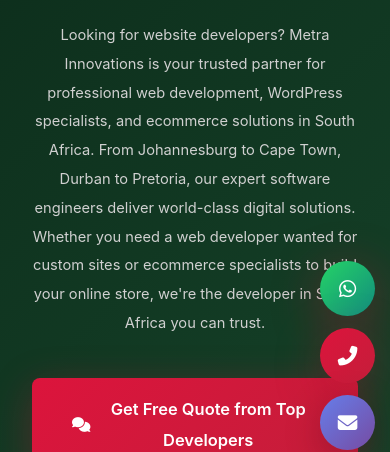
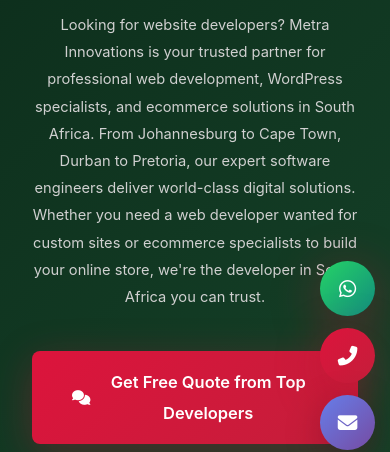
Before and after one commit to ThandoHlomuka/metra-innovations, a plain HTML site: page index.html in a window 390 px wide. Shown: the part 379-831 px from the top of the page. Drawn offline with Linux system fonts and the light colour scheme; a web font is replaced by a local one.

```diff
--- a/index.html
+++ b/index.html
@@ -91,7 +91,7 @@
     <style>
         *,*::before,*::after{box-sizing:border-box}
         html{-webkit-text-size-adjust:100%;-ms-text-size-adjust:100%;scroll-behavior:smooth;scroll-padding-top:80px}
-        body{margin:0;font-family:'Inter',-apple-system,BlinkMacSystemFont,'Segoe UI',Roboto,sans-serif;background:#0a2918;color:#e0e0e0;line-height:1.7;overflow-x:hidden;font-size-adjust:0.5}
+        body{margin:0;font-family:'Inter',-apple-system,BlinkMacSystemFont,'Segoe UI',Roboto,sans-serif;background:#0a2918;color:#d0d0d0;line-height:1.7;overflow-x:hidden;font-size-adjust:0.5;-webkit-font-smoothing:antialiased;-moz-osx-font-smoothing:grayscale}
         a{text-decoration:none;color:inherit;transition:.3s ease}
         img{max-width:100%;height:auto;display:block}
         button{font-family:inherit;cursor:pointer;border:none;background:none}
@@ -117,10 +117,10 @@
         .btn-primary:hover{transform:translateY(-2px);box-shadow:0 8px 24px rgba(220,20,60,.4)}
         .mobile-toggle{display:none;background:none;color:#d0d0d0;font-size:1.5rem}
         .hero{min-height:100vh;display:flex;align-items:center;padding:120px 0 80px;position:relative;background:linear-gradient(135deg,rgba(10,41,24,.98) 0%,rgba(26,82,50,.95) 100%);overflow:hidden;contain:layout style}
-        .hero-content{max-width:1200px;margin:0 auto;padding:0 2rem;position:relative;z-index:2;text-align:center;min-height:60vh}
+        .hero-content{max-width:1200px;margin:0 auto;padding:0 2rem;position:relative;z-index:2;text-align:center;min-height:60vh;display:flex;flex-direction:column;justify-content:center}
         .hero-badge{display:inline-flex;align-items:center;gap:.5rem;padding:.5rem 1rem;background:rgba(220,20,60,.15);border:1px solid #DC143C;border-radius:50px;color:#ff4d6d;font-size:.875rem;font-weight:600;margin-bottom:1.5rem;min-height:32px}
         .hero-title{font-size:clamp(2.5rem,5vw,4rem);font-weight:900;line-height:1.1;margin-bottom:1.5rem;color:#F5E6D3;min-height:1.1em}
-        .hero-subtitle{font-size:1.125rem;color:#d0d0d0;max-width:800px;margin:0 auto 2.5rem;line-height:1.8;min-height:4.5rem}
+        .hero-subtitle{font-size:1.125rem;color:#d0d0d0;max-width:800px;margin:0 auto 2.5rem;line-height:1.8;min-height:4.5rem;font-weight:400}
         .hero-cta{display:flex;gap:1rem;justify-content:center;flex-wrap:wrap;margin-bottom:3rem;min-height:60px}
         .btn-lg{padding:1rem 2rem;font-size:1.125rem}
         .btn-outline{background:transparent;border:2px solid #DC143C;color:#DC143C}
@@ -129,7 +129,8 @@
         .stat-item{text-align:center}
         .stat-number{font-size:2.5rem;font-weight:900;color:#DC143C;line-height:1;min-height:2.5rem}
         .stat-label{font-size:.875rem;color:#757575;margin-top:.5rem;min-height:1.25rem}
-        @media(max-width:768px){.nav-menu{display:none}.mobile-toggle{display:block}.hero-stats{grid-template-columns:repeat(2,1fr)}.section-title{font-size:2rem}.hero-subtitle{min-height:6rem}.hero-title{min-height:1.2em}}
+        @media(max-width:768px){.nav-menu{display:none}.mobile-toggle{display:block}.hero-stats{grid-template-columns:repeat(2,1fr)}.section-title{font-size:2rem}.hero-subtitle{min-height:6rem;font-size:1rem}.hero-title{min-height:1.2em;font-size:2.5rem}.hero-content{padding-top:2rem}}
+        @media(max-width:480px){.hero{padding:100px 0 60px}.hero-title{font-size:2rem}.hero-subtitle{font-size:.9375rem;line-height:1.7}}
     </style>
 
     <!-- Fonts & Icons (Deferred for Mobile - Non-blocking) -->
```
